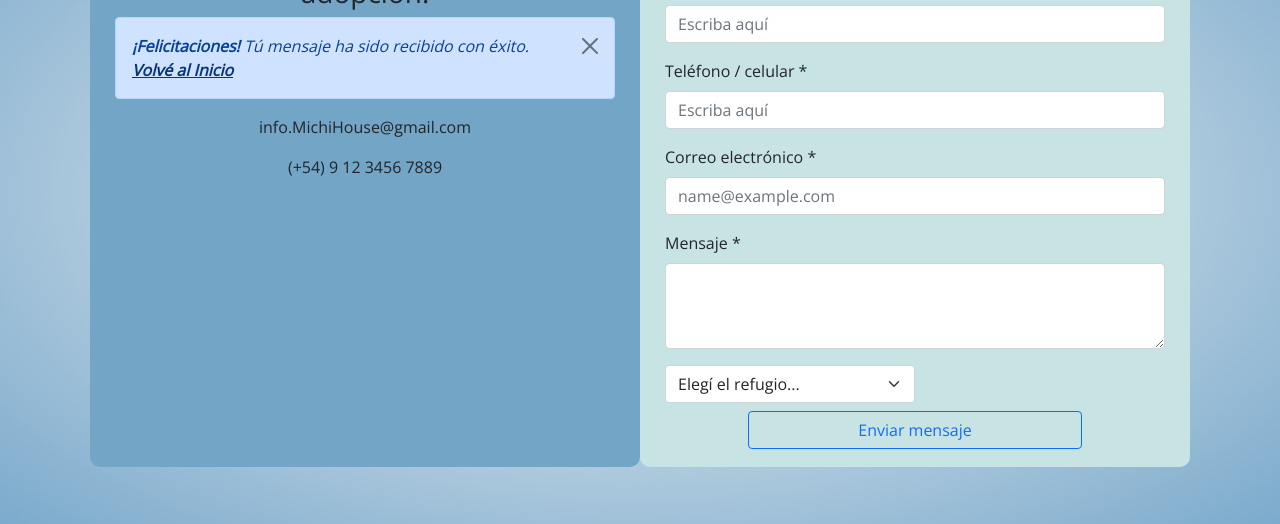
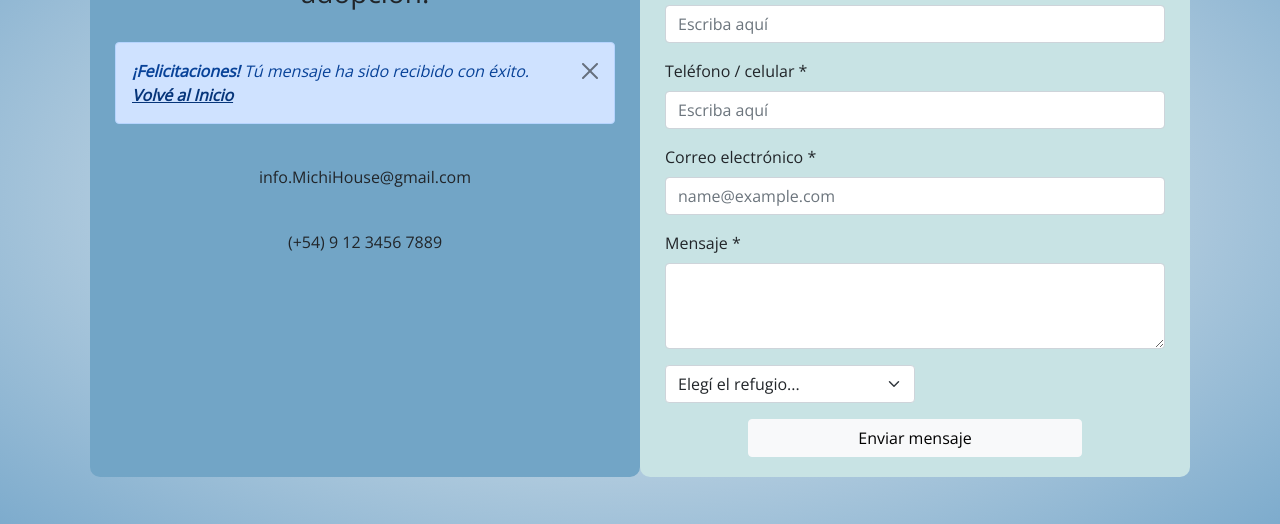
Before and after one commit to miru-porto/mi_repositorio, a website: page recibido.html in a window 1280 px wide. Shown: the part 199-723 px from the top of the page. Drawn offline with nearby package versions, Linux system fonts and the light colour scheme.

Commit message:
perfeccionando formularios

```diff
--- a/recibido.html
+++ b/recibido.html
@@ -124,8 +124,8 @@
                     </select>
 
                 <!--boton de enviar-->
-                <div class="d-grid gap-2 col-8 mx-auto py-2">
-                    <a class="btn btn-outline-primary" href="FormularioRecibido.html" role="button">Enviar mensaje</a>
+                <div class="d-grid gap-2 col-8 mx-auto py-3">
+                    <a class="btn btn-light" href="recibido.html" role="button">Enviar mensaje</a>
                 </div>
 
                 <!-- acá terminan los elementos-->
--- a/scss/_formulario.scss
+++ b/scss/_formulario.scss
@@ -1,4 +1,4 @@
-/*clases excluisvas de formulario.html*/
+/*clases excluisvas de formulario.html y recibido.html*/
 
 .seccion10 {
     background-image: radial-gradient(whitesmoke, #7baacc);
@@ -11,10 +11,11 @@
     .seccion10__articulo1 {
         background-color: #72a5c6;
         display: flex;
-        flex-flow: column wrap;
+        flex-direction: column;
+        row-gap: 25px;
         justify-content: flex-start;
         align-items: center;
-        height: 550px;
+        height: 560px;
         width: 550px;
         padding: 25px;
         border-radius: 10px;
@@ -35,7 +36,7 @@
             padding: 5px 25px;
             border-radius: 10px;
             width: 550px;
-            height: 550px;
+            height: 560px;
         }
     }
     @media only screen and (min-width: 480px) {
```
Also changed, not shown: formulario.html (+2 -3 lines), css/estilos.css, images/gato con botas.jpg (deleted), images/gatoquenoquierecomer.jpg (deleted), images/gatoyohabiaponidomiscosasaqui.jpg (deleted).
